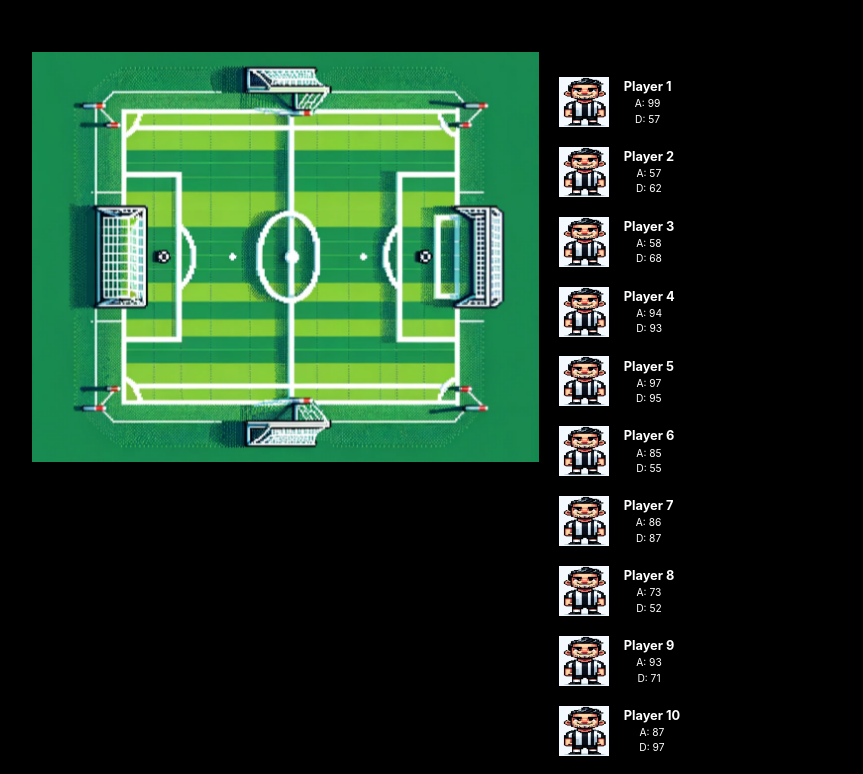
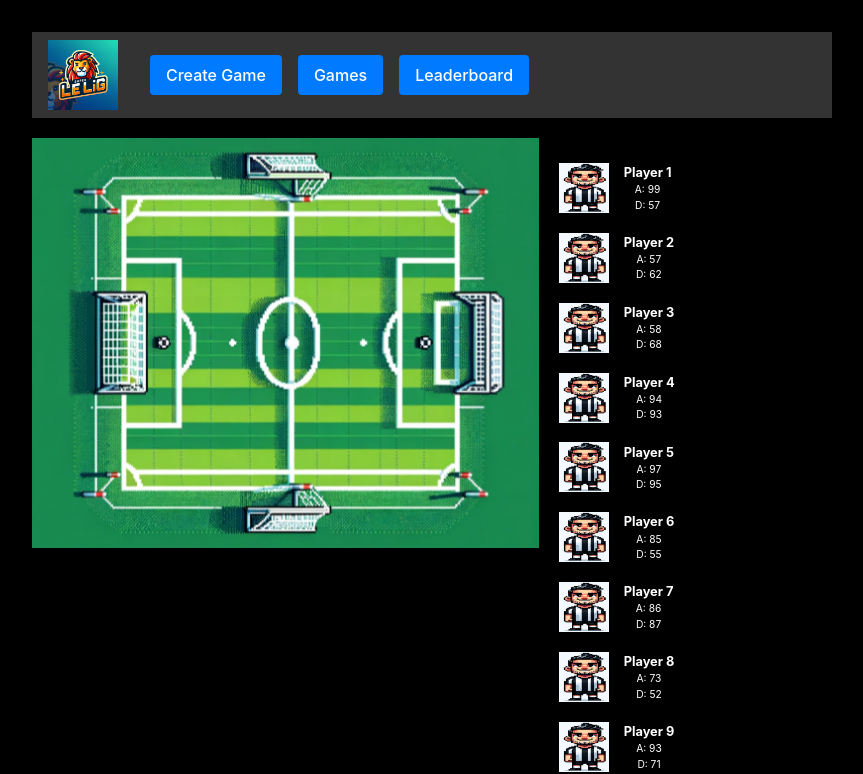
Before and after one commit to arjanjohan/aleo-football, a React (Vite) app: page / in a window 1280 px wide. Shown: the top 774 px of the page, without its empty margins (208-1071 px from the left). Built offline with nearby package versions, Linux system fonts and the light colour scheme.

Commit message:
simple frontend working

```diff
--- a/index.html
+++ b/index.html
@@ -4,7 +4,7 @@
     <meta charset="UTF-8" />
     <link rel="icon" href="public/favicon.ico" />
     <meta name="viewport" content="width=device-width, initial-scale=1.0" />
-    <title>Aleo + React</title>
+    <title>Super Leo Lig</title>
     <style>
       body {
         background: #000000;
--- a/package.json
+++ b/package.json
@@ -19,7 +19,8 @@
     "react": "^18.2.0",
     "react-dnd": "^16.0.1",
     "react-dnd-html5-backend": "^16.0.1",
-    "react-dom": "^18.2.0"
+    "react-dom": "^18.2.0",
+    "react-router-dom": "^6.18.0"
   },
   "devDependencies": {
     "@babel/core": "^7.17.2",
--- a/src/App.css
+++ b/src/App.css
@@ -47,7 +47,7 @@
 }
 
 .grid-slot.disabled {
-  background-color: rgba(0, 0, 0, 0.1); /* Slightly dark to indicate disabled state */
+  /* background-color: rgba(0, 0, 0, 0.1); Slightly dark to indicate disabled state */
   pointer-events: none; /* Disable interactions */
 }
 
--- a/src/App.jsx
+++ b/src/App.jsx
@@ -1,7 +1,9 @@
 import React, { useState, useEffect } from 'react';
+import { BrowserRouter as Router, Route, Switch } from 'react-router-dom';
 import { DndProvider, useDrag, useDrop } from 'react-dnd';
 import { HTML5Backend } from 'react-dnd-html5-backend';
 import { csv } from 'd3';
+import Navbar from './Navbar';
 import './App.css';
 
 // Player.jsx
@@ -94,11 +96,17 @@ const App = () => {
 
   return (
     <DndProvider backend={HTML5Backend}>
+      <Router></Router>
+      <Navbar />
       <div className="app-container">
         <div className="grid-container">
-          {grid.map((player, index) => (
-            <GridSlot key={index} slot={index} player={player} movePlayer={movePlayer} />
-          ))}
+          {grid.map((player, index) => {
+            // Determine if the current slot should be disabled
+            const isDisabled = index === 0 || index === 8; // Disables the top left and bottom left slots in a 3x4 grid
+            return (
+              <GridSlot key={index} slot={index} player={player} movePlayer={movePlayer} isDisabled={isDisabled} />
+            );
+          })}
         </div>
         <div className="overview-container">
           {players.map((player) => (
@@ -108,6 +116,7 @@ const App = () => {
       </div>
     </DndProvider>
   );
+
 };
 
 export default App;
--- /dev/null
+++ b/src/Navbar.css
@@ -0,0 +1,45 @@
+/* App.css */
+
+.navbar {
+    display: flex;
+    align-items: center;
+    background-color: #333; /* or any color that matches your theme */
+    color: white;
+    padding: 0.5rem 1rem;
+  }
+
+  .navbar-logo {
+    height: 70px; /* Adjust the logo size to fit the navbar */
+    margin-right: 1rem;
+  }
+
+  .navbar-menu {
+    display: flex;
+    align-items: center;
+  }
+
+  .navbar-item {
+    margin-left: 1rem;
+    padding: 0.5rem 1rem; /* Add padding to make the buttons larger and more clickable */
+    text-decoration: none;
+    color: white;
+    background-color: #007bff; /* Bootstrap primary button color for reference */
+    border: none;
+    border-radius: 0.25rem; /* Rounded borders */
+    transition: background-color 0.3s, color 0.3s;
+  }
+
+  .navbar-item:hover, .navbar-item:focus {
+    background-color: #0056b3; /* A darker shade when hovering or focusing */
+    color: #fff;
+    text-decoration: none; /* Ensures no underline on hover */
+    outline: none; /* Removes the focus outline */
+  }
+
+  /* Responsive adjustments for smaller screens */
+  @media (max-width: 768px) {
+    .navbar-item {
+      margin-left: 0.5rem; /* Less margin on smaller screens */
+      padding: 0.5rem; /* Smaller padding on smaller screens */
+    }
+  }
--- /dev/null
+++ b/src/Navbar.jsx
@@ -0,0 +1,18 @@
+import React from 'react';
+import logo from '/super-leo-lig-logo.png'; // Update the path to where you save your logo
+import './Navbar.css';
+
+const Navbar = () => {
+  return (
+    <nav className="navbar">
+      <img src={logo} alt="Super Leo Lig" className="navbar-logo" />
+      <div className="navbar-menu">
+        <a href="/create-game" className="navbar-item">Create Game</a>
+        <a href="/games" className="navbar-item">Games</a>
+        <a href="/leaderboard" className="navbar-item">Leaderboard</a>
+      </div>
+    </nav>
+  );
+};
+
+export default Navbar;
```
Also changed, not shown: src/Leaderboard.css (added, +21 -0 lines), src/Leaderboard.jsx (added, +14 -0 lines), public/super-leo-lig-logo.png (added), 1 other file (tests, documents, lock files or other folders).
